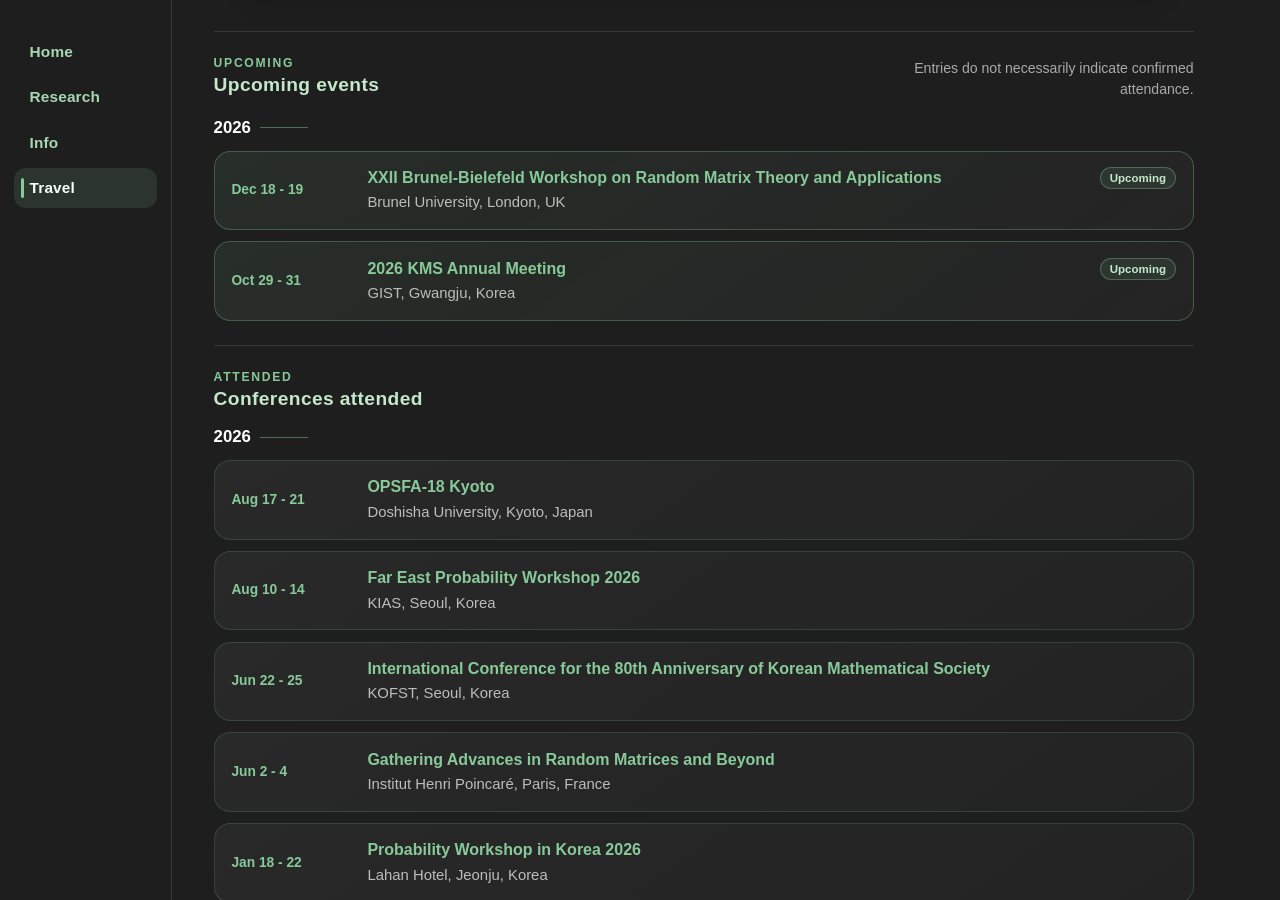
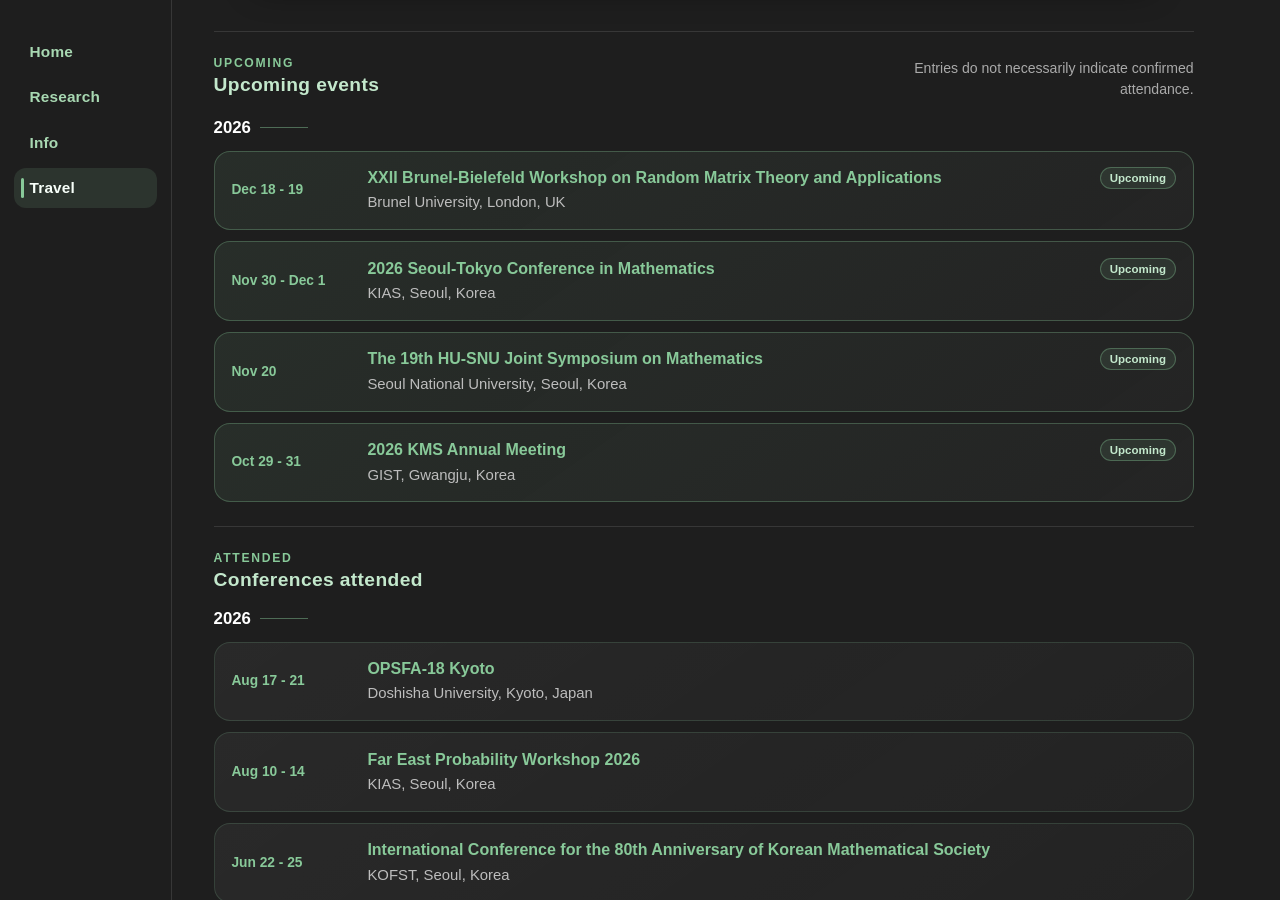
Before and after one commit to y-gJung/y-gJung.github.io, a Jekyll site: the page built from travel.md, in a window 1280 px wide and 900 px high, scrolled down 620 px. Built offline with Jekyll 4.4.1, drawn with Linux system fonts in a browser that asks for light colours.

Commit message:
Update travel.md

```diff
--- a/travel.md
+++ b/travel.md
@@ -30,6 +30,22 @@ title: Travel
           <div class="travel-card-body">
             <h4><a href="https://www.brunel.ac.uk/mathematics/research-and-phd-programmes/Random-Matrix-Theory-Workshops">XXII Brunel-Bielefeld Workshop on Random Matrix Theory and Applications</a></h4>
             <p>Brunel University, London, UK</p>
+          </div>
+          <span class="travel-tag">Upcoming</span>
+        </article>
+        <article class="travel-card upcoming">
+          <div class="travel-date">Nov 30 - Dec 1</div>
+          <div class="travel-card-body">
+            <h4><a href="https://symposia.kias.re.kr/2026-Seoul-Tokyo">2026 Seoul-Tokyo Conference in Mathematics</a></h4>
+            <p>KIAS, Seoul, Korea</p>
+          </div>
+          <span class="travel-tag">Upcoming</span>
+        </article>
+        <article class="travel-card upcoming">
+          <div class="travel-date">Nov 20</div>
+          <div class="travel-card-body">
+            <h4><a href="">The 19th HU-SNU Joint Symposium on Mathematics</a></h4>
+            <p>Seoul National University, Seoul, Korea</p>
           </div>
           <span class="travel-tag">Upcoming</span>
         </article>
```
